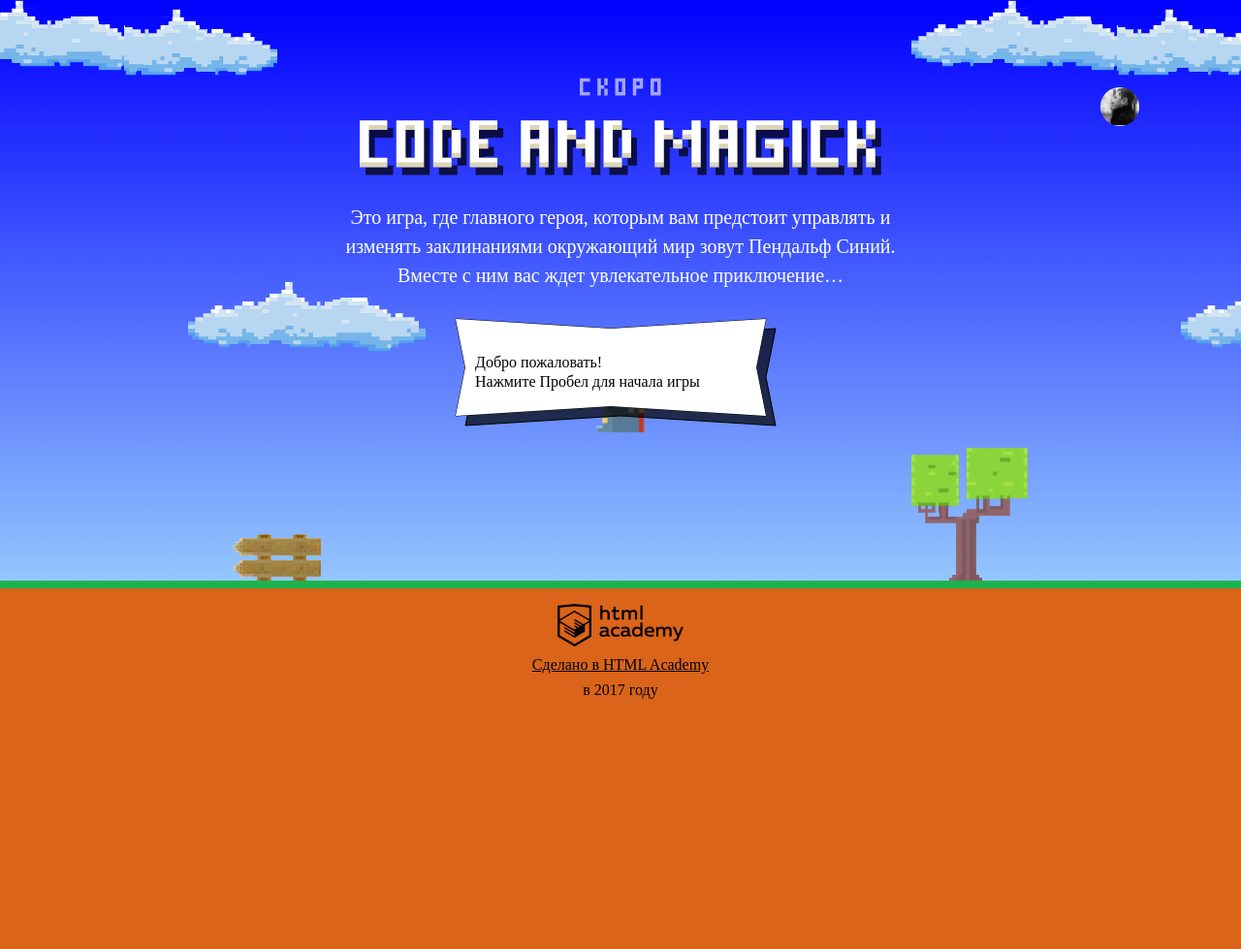
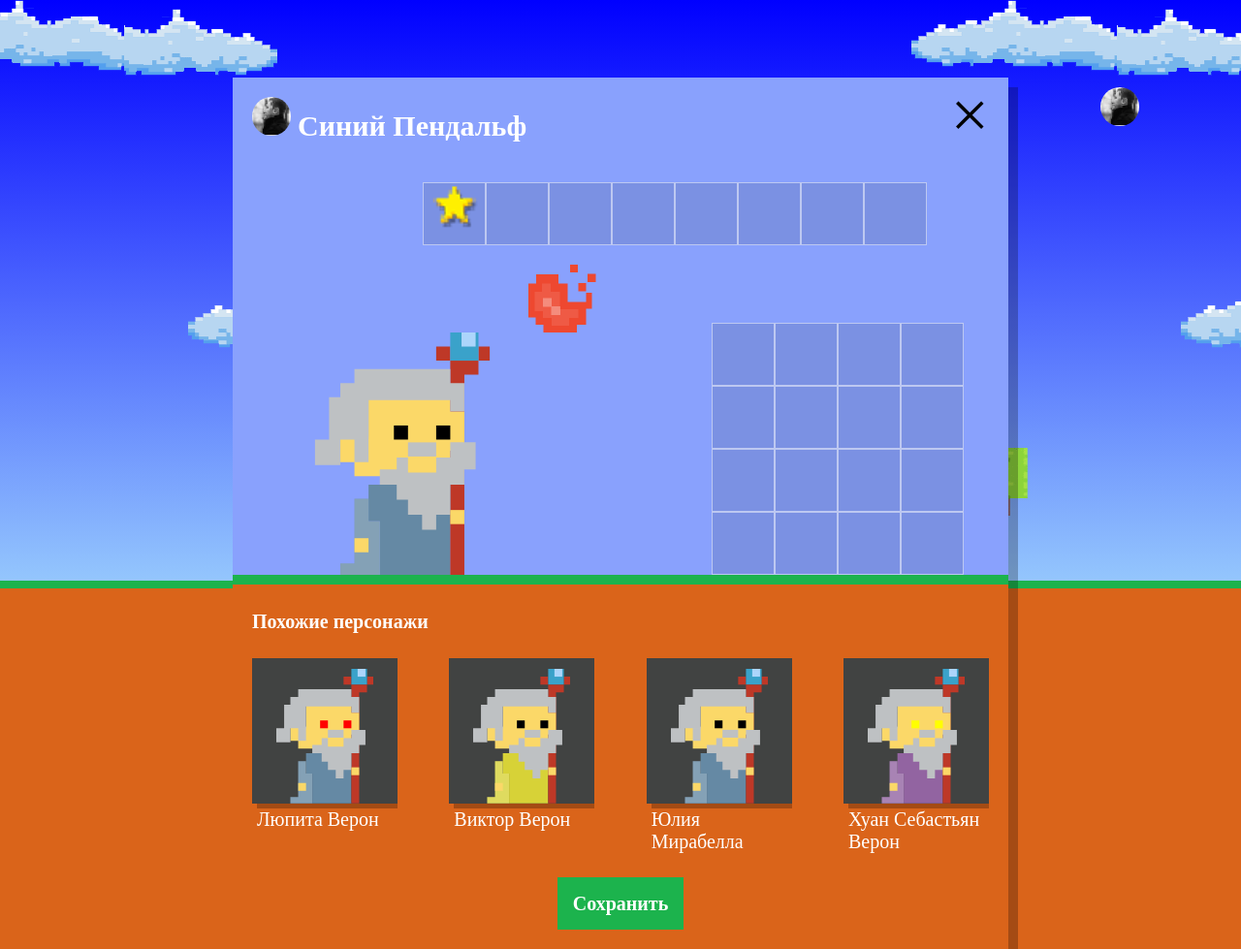
Before and after one commit to iu-shvetsova/548815-code-and-magick-17, a website: page index.html in a window 1280 px wide. Shown: the whole page at 97% size. Before the commit the page ends 800 px from the top, so only its background shows below. Drawn offline with Linux system fonts and the light colour scheme; a web font is replaced by a local one.

Commit message:
Создано окно настройки персонажа

```diff
--- a/index.html
+++ b/index.html
@@ -206,6 +206,7 @@
   };
 </script>
 <script src="js/stat.js"></script>
+<script src="js/setup.js"></script>
 <script src="js/game.js"></script>
 
 </body>
--- /dev/null
+++ b/js/setup.js
@@ -0,0 +1,64 @@
+'use strict';
+
+var userDialog = document.querySelector('.setup');
+userDialog.classList.remove('hidden');
+
+var similarListElement = document.querySelector('.setup-similar-list');
+var similarWizardTemplate = document.querySelector('#similar-wizard-template').content.querySelector('.setup-similar-item');
+
+var NUMBER_OF_WIZARDS = 4;
+var wizards = [];
+
+var setName = function () {
+  var names = ['Иван', 'Хуан Себастьян', 'Мария', 'Кристоф', 'Виктор', 'Юлия', 'Люпита', 'Вашингтон'];
+  var surnames = ['да Марья', 'Верон', 'Мирабелла', 'Вальц', 'Онопко', 'Топольницкая', 'Нионго', 'Ирвинг'];
+
+  return names[Math.floor(Math.random() * names.length)] + ' ' + surnames[Math.floor(Math.random() * surnames.length)];
+};
+
+var setCoatColor = function () {
+  var colors = ['rgb(101, 137, 164)', 'rgb(101, 137, 164)', 'rgb(146, 100, 161)', 'rgb(146, 100, 161)', 'rgb(215, 210, 55)', 'rgb(0, 0, 0)'];
+
+  return colors[Math.floor(Math.random() * colors.length)];
+};
+
+var setEyesColor = function () {
+  var colors = ['black', 'red', 'blue', 'yellow', 'green'];
+
+  return colors[Math.floor(Math.random() * colors.length)];
+};
+
+var defineWizards = function () {
+  for (var i = 0; i < NUMBER_OF_WIZARDS; i++) {
+    wizards[i] = {
+      name: setName(),
+      coatColor: setCoatColor(),
+      eyesColor: setEyesColor()
+    };
+  }
+};
+
+var renderWizard = function (wizard) {
+  var wizardElement = similarWizardTemplate.cloneNode(true);
+
+  wizardElement.querySelector('.setup-similar-label').textContent = wizard.name;
+  wizardElement.querySelector('.wizard-coat').style.fill = wizard.coatColor;
+  wizardElement.querySelector('.wizard-eyes').style.fill = wizard.eyesColor;
+
+  return wizardElement;
+};
+
+var drawSimilarList = function () {
+  var fragment = document.createDocumentFragment();
+
+  for (var i = 0; i < wizards.length; i++) {
+    fragment.appendChild(renderWizard(wizards[i]));
+  }
+
+  similarListElement.appendChild(fragment);
+};
+
+userDialog.querySelector('.setup-similar').classList.remove('hidden');
+
+defineWizards();
+drawSimilarList();
```
Also changed, not shown: 1 other file.
